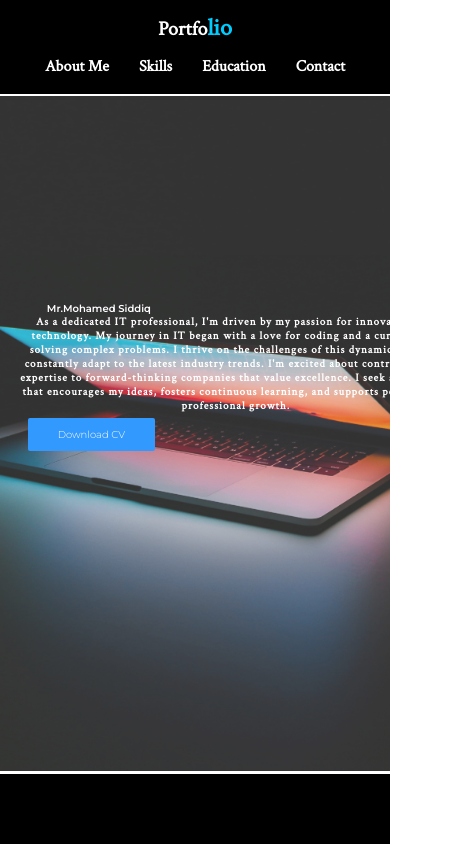
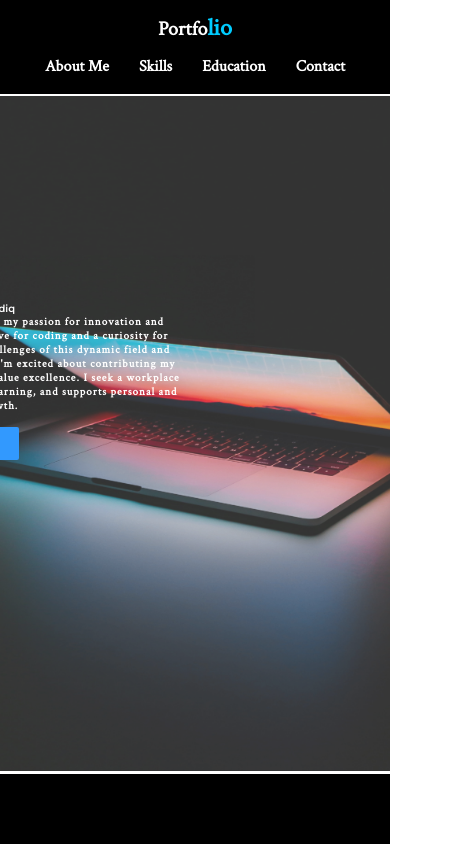
Before and after one commit to SID-DIQ/MY-PORTFOLIO, a React (Create React App) app: page / in a window 390 px wide. Shown: the top 844 px of the page, 460 px wide, since content can reach past the window. Built offline with nearby package versions, Linux system fonts and the light colour scheme.

Commit message:
Top Content Change

```diff
--- a/src/Components/TopContent/TopContent.css
+++ b/src/Components/TopContent/TopContent.css
@@ -62,7 +62,6 @@
   }
 
   .topContent__container {
-    left: 2%;
     margin: 2px;
     text-align: center;
     justify-content: center;
@@ -78,6 +77,8 @@
   }
 
   .topContent__container > p {
+    right: 0%;
+    left: 1%;
     text-align: center;
     align-items: center;
     justify-content: center;
```
